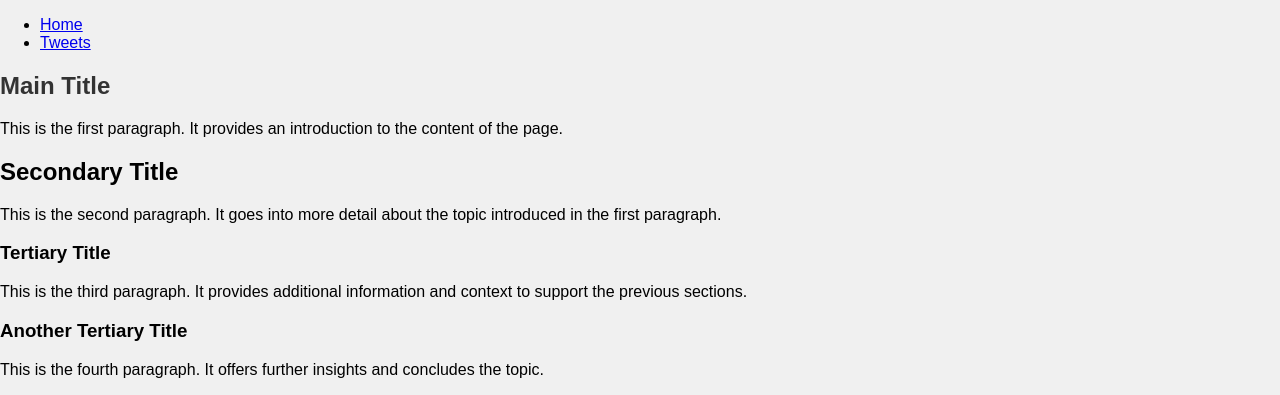
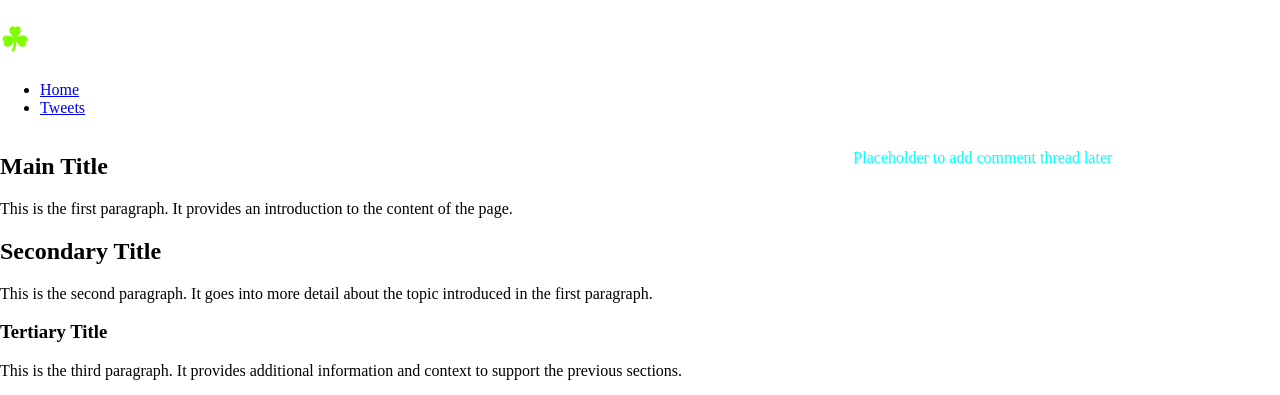
Before and after one commit to Sebope/My_First_Portfolio, a plain HTML site: page css_basic/index.html in a window 1280 px wide. Shown: the top 395 px of the page. Drawn offline with Linux system fonts and the light colour scheme; files that its build step writes are made by us from their sources.

Commit message:
added styles

```diff
--- a/css_basic/index.html
+++ b/css_basic/index.html
@@ -2,7 +2,7 @@
 <html lang="en">
 
 <head>
-    <link href="base.css" rel="stylesheet">
+    <!-- <link href="base.css" rel="stylesheet"> -->
     <link href="styles.css" rel="stylesheet">
 
     <meta charset="UTF-8">
@@ -10,9 +10,11 @@
     <title>Sample Page</title>
 </head>
 
-<body>
+<body class="works_on_smartphone">
     <header>
+        <h1 class="logo">&#9752;</h1>
         <ul>
+
             <li><a href="index.html">Home</a></li>
             <li><a href="tweets.html">Tweets</a></li>
         </ul>
--- a/css_basic/style.css
+++ /dev/null
@@ -1,42 +0,0 @@
-< !DOCTYPE html><html lang="en"><head><meta charset="UTF-8"><meta name="viewport" content="width=device-width, initial-scale=1.0"><link rel="stylesheet" href="styles.css"><title>Flexbox Layout</title></head>body {
-    display: flex;
-    flex-direction: column;
-    height: 100vh;
-    /* Ensures the body takes full viewport height */
-    margin: 0;
-    /* Remove default margin */
-}
-
-<header>Content of the &lt;
-header&gt;
-
-tag</header>main {
-    display: flex;
-    flex-direction: row;
-    flex: auto;
-    /* Take remaining space in the column */
-}
-
-article {
-    flex: 2;
-    /* Takes 2/3 of the width in the row */
-    overflow-y: auto;
-    /* Allows vertical scrolling */
-    padding: 10px;
-    /* Optional: Add padding for content */
-}
-
-aside {
-    flex: 1;
-    /* Takes 1/3 of the width in the row */
-    overflow-y: auto;
-    /* Allows vertical scrolling */
-    padding: 10px;
-    /* Optional: Add padding for content */
-}
-
-</main><footer>header,
-footer {
-    padding: 10px;
-    background-color: #f0f0f0;
-    </body></html>
--- /dev/null
+++ b/css_basic/styles.css
@@ -0,0 +1,36 @@
+ body {
+     display: flex;
+     flex-direction: column;
+     height: 100vh;
+     /* Ensures the body takes full viewport height */
+     margin: 0;
+     /* Remove default margin */
+ }
+
+
+ main {
+     display: flex;
+     flex-direction: row;
+     flex: auto;
+     /* Take remaining space in the column */
+ }
+
+ article {
+     flex: 2;
+     /* Takes 2/3 of the width in the row */
+     overflow-y: auto;
+     /* Allows vertical scrolling */
+
+ }
+
+ aside {
+     flex: 1;
+     /* Takes 1/3 of the width in the row */
+     overflow-y: auto;
+     /* Allows vertical scrolling */
+    color:aqua
+ }
+.logo{
+    color: chartreuse;
+    size: 10%;
+}
```
